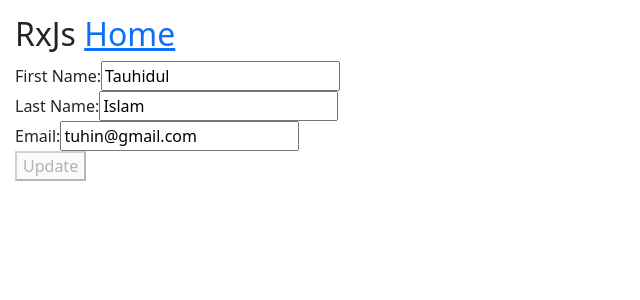
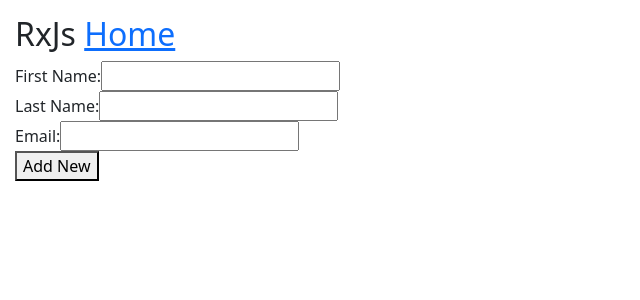
Before and after one commit to tauhidul0821/pro-developer, an Angular app: page /form in a window 1280 px wide. Shown: the top 300 px of the page, without its empty margins (0-640 px from the left). Built offline with nearby package versions, Linux system fonts and the light colour scheme; no server answers.

Commit message:
code formated...

```diff
--- a/src/app/angu-form/angu-form.component.html
+++ b/src/app/angu-form/angu-form.component.html
@@ -19,7 +19,8 @@
     <span *ngIf="isControlInvalid('email')"><app-error-message [controlName]="'email'"></app-error-message></span>
   </div>
 
-  <!-- <button type="submit" [disabled]="!myForm.valid">Add New</button> -->
+  <button type="submit" *ngIf="!paramId">Add New</button>
+  <!-- [disabled]="!myForm.valid" -->
+  <button type="submit" *ngIf="paramId" [disabled]="!isChangedFormValueF(myForm, oldValues)">Update</button>
   <!-- <button type="submit" [disabled]="myForm.pristine">Update</button> -->
-  <button type="submit" [disabled]="!isChangedFormValueF(myForm, oldValues)">Update</button>
 </form>
--- a/src/app/angu-form/angu-form.component.ts
+++ b/src/app/angu-form/angu-form.component.ts
@@ -1,9 +1,6 @@
 import {Component, OnInit} from '@angular/core';
 import {FormGroup, FormControl, Validators, AbstractControl} from '@angular/forms';
-import {HttpClient} from '@angular/common/http';
-import {asyncValidator} from './validation-service';
 import {UniquevalidatorService} from './unique-validator.service';
-import {distinctUntilChanged, pairwise, startWith, takeWhile} from 'rxjs/operators';
 import {UpdateCheck, isChangedFormValue, markFormGroupTouched} from '@utils';
 
 @Component({
@@ -13,28 +10,29 @@
 })
 export class AnguFormComponent implements OnInit {
   myForm: FormGroup;
+  paramId = false;
 
   changed: boolean = false;
   oldValues: any;
   isChangedFormValueF = isChangedFormValue;
 
-  constructor(private http: HttpClient, private uniquevalidatorService: UniquevalidatorService) {}
+  constructor(private uniquevalidatorService: UniquevalidatorService) {}
 
   ngOnInit() {
     this.initForm();
 
-    this.oldValues = {...this.myForm.value};
-
-    // this.changeDetector();
-
-    this.changed = UpdateCheck(this.myForm, this.changed);
+    if (this.paramId) {
+      this.patchFormValue();
+      this.oldValues = {...this.myForm.value};
+      this.changed = UpdateCheck(this.myForm, this.changed);
+    }
   }
 
   initForm(): void {
     this.myForm = new FormGroup({
-      firstName: new FormControl('Tauhidul', [Validators.required, Validators.minLength(2)]),
-      lastName: new FormControl('Islam', [Validators.required, Validators.minLength(2)]),
-      email: new FormControl('tuhin@gmail.com', [Validators.required, Validators.email], (control: AbstractControl) =>
+      firstName: new FormControl(null, [Validators.required, Validators.minLength(2)]),
+      lastName: new FormControl(null, [Validators.required, Validators.minLength(2)]),
+      email: new FormControl(null, [Validators.required, Validators.email], (control: AbstractControl) =>
         this.uniquevalidatorService.asyncValidator()(control)
       )
     });
@@ -45,6 +43,14 @@
     //   .subscribe((name: any) => {
     //     console.log(this.myForm);
     //   });
+  }
+
+  patchFormValue(): void {
+    this.myForm.patchValue({
+      firstName: 'Tauhidul',
+      lastName: 'Islam',
+      email: 'john@gmail.com'
+    });
   }
 
   isControlInvalid(controlName: string): boolean {
```
